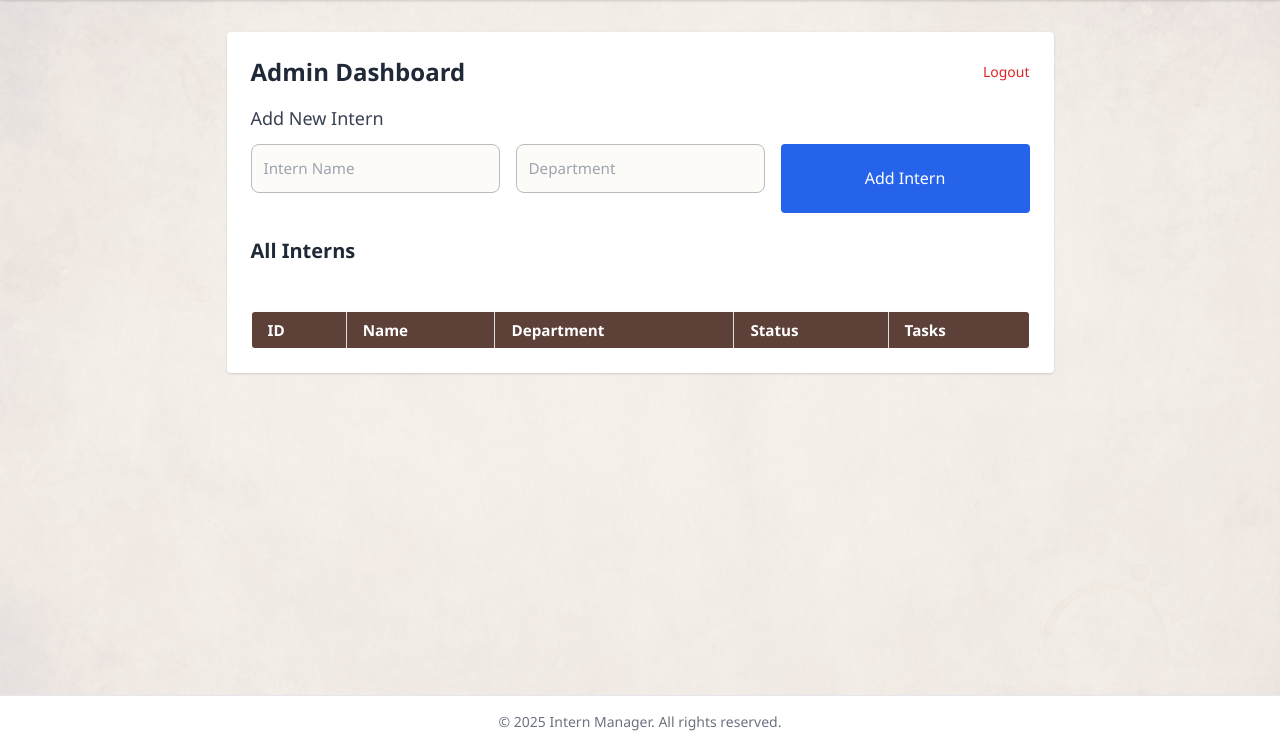
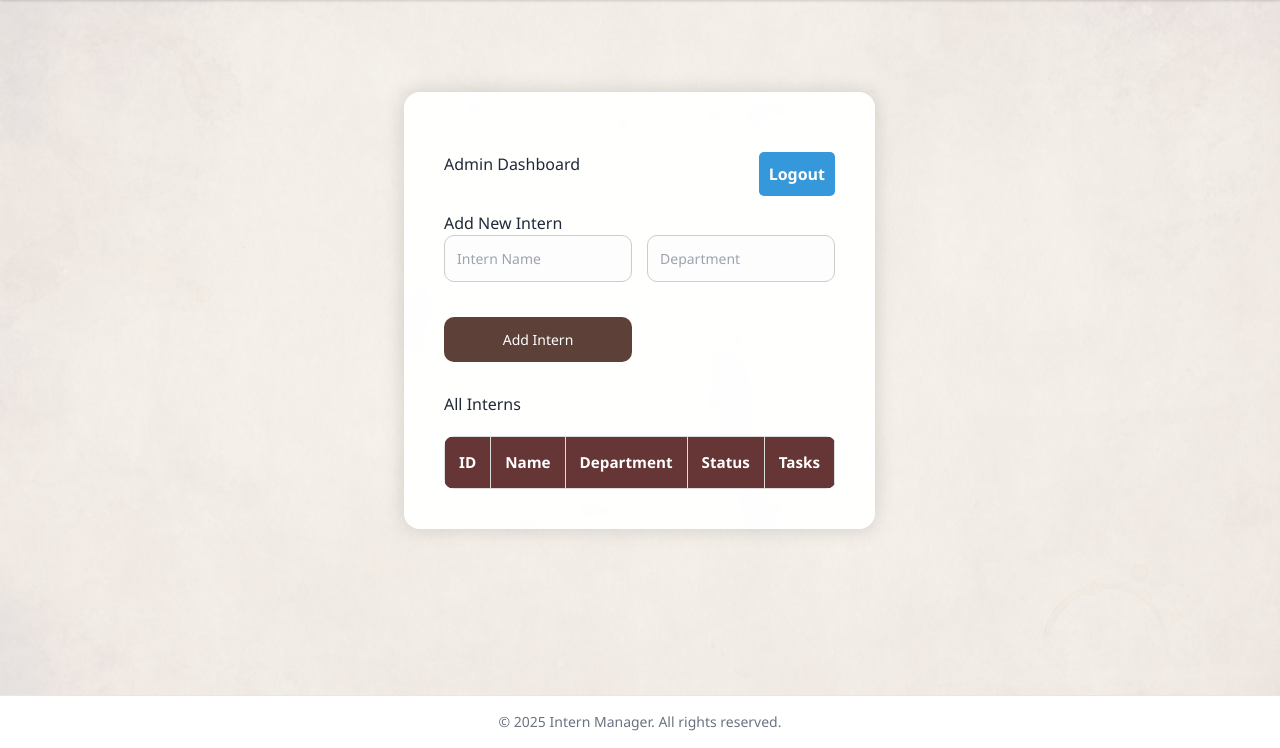
Before and after one commit to moulik3637/intern, a Flask app: page /admin in a window 1280 px wide. Shown: the part 52-800 px from the top of the page. Run offline with Flask 3, Linux system fonts and the light colour scheme; the visitor is signed in with stand-in values (Sample User, id 1); data that the repository does not hold is empty.

Commit message:
admin_dashboard.html

```diff
--- a/templates/admin_dashboard.html
+++ b/templates/admin_dashboard.html
@@ -1,55 +1,49 @@
 {% extends "layout.html" %}
 {% block title %}Admin Dashboard{% endblock %}
 {% block content %}
-
-<div class="max-w-7xl mx-auto">
-  <div class="bg-white rounded shadow p-6 mb-8">
-    <div class="flex justify-between items-center mb-4">
-      <h2 class="text-2xl font-semibold text-gray-800">Admin Dashboard</h2>
-      <a href="{{ url_for('logout') }}" class="text-sm text-red-600 hover:underline">Logout</a>
+<div class="admin-container">
+    <div class="admin-header">
+        <h2>Admin Dashboard</h2>
+        <a href="{{ url_for('logout') }}" class="logout-button">Logout</a>
     </div>
 
-    <h3 class="text-lg font-medium text-gray-700 mb-3">Add New Intern</h3>
-    <form method="post" class="grid grid-cols-1 md:grid-cols-3 gap-4 mb-6">
-      <input type="text" name="name" placeholder="Intern Name" required class="border rounded px-3 py-2">
-      <input type="text" name="department" placeholder="Department" required class="border rounded px-3 py-2">
-      <button type="submit" class="bg-blue-600 text-white px-4 py-2 rounded hover:bg-blue-700">Add Intern</button>
+    <h3>Add New Intern</h3>
+    <form method="post" class="admin-form">
+        <input type="text" name="name" placeholder="Intern Name" required>
+        <input type="text" name="department" placeholder="Department" required>
+        <button type="submit">Add Intern</button>
     </form>
 
-    <h3 class="text-xl font-semibold text-gray-800 mb-4">All Interns</h3>
-    <div class="overflow-x-auto">
-      <table class="min-w-full bg-white border border-gray-300 rounded shadow text-sm">
-        <thead class="bg-gray-100">
+    <h3>All Interns</h3>
+    <table class="admin-table">
+        <thead>
             <tr>
-            <th class="py-2 px-4 text-left">ID</th>
-            <th class="py-2 px-4 text-left">Name</th>
-            <th class="py-2 px-4 text-left">Department</th>
-            <th class="py-2 px-4 text-left">Status</th>
-            <th class="py-2 px-4 text-left">Tasks</th>
+                <th>ID</th>
+                <th>Name</th>
+                <th>Department</th>
+                <th>Status</th> <!-- ✅ Added -->
+                <th>Tasks</th>
             </tr>
         </thead>
         <tbody>
             {% for intern in interns %}
-          <tr class="border-t">
-            <td class="py-2 px-4">{{ intern.id }}</td>
-            <td class="py-2 px-4">{{ intern.name }}</td>
-            <td class="py-2 px-4">{{ intern.department }}</td>
-            <td class="py-2 px-4">
+            <tr>
+                <td>{{ intern.id }}</td>
+                <td>{{ intern.name }}</td>
+                <td>{{ intern.department }}</td>
+                <td>
                     {% if intern.latest_status == 'Completed' %}
-              <span class="text-green-600 font-medium">Free</span>
+                        <span style="color: green; font-weight: bold;">Free</span>
                     {% else %}
-              <span class="text-red-600 font-medium">Occupied</span>
+                        <span style="color: red; font-weight: bold;">Occupied</span>
                     {% endif %}
                 </td>
-            <td class="py-2 px-4">
-              <a href="{{ url_for('view_intern_tasks', intern_id=intern.id) }}" class="text-blue-600 hover:underline">View & Assign Tasks</a>
+                <td>
+                    <a href="{{ url_for('view_intern_tasks', intern_id=intern.id) }}">View & Assign Tasks</a>
                 </td>
             </tr>
             {% endfor %}
         </tbody>
     </table>
 </div>
-  </div>
-</div>
-
 {% endblock %}
```
Lines whose indentation alone changed are shown as unchanged.
